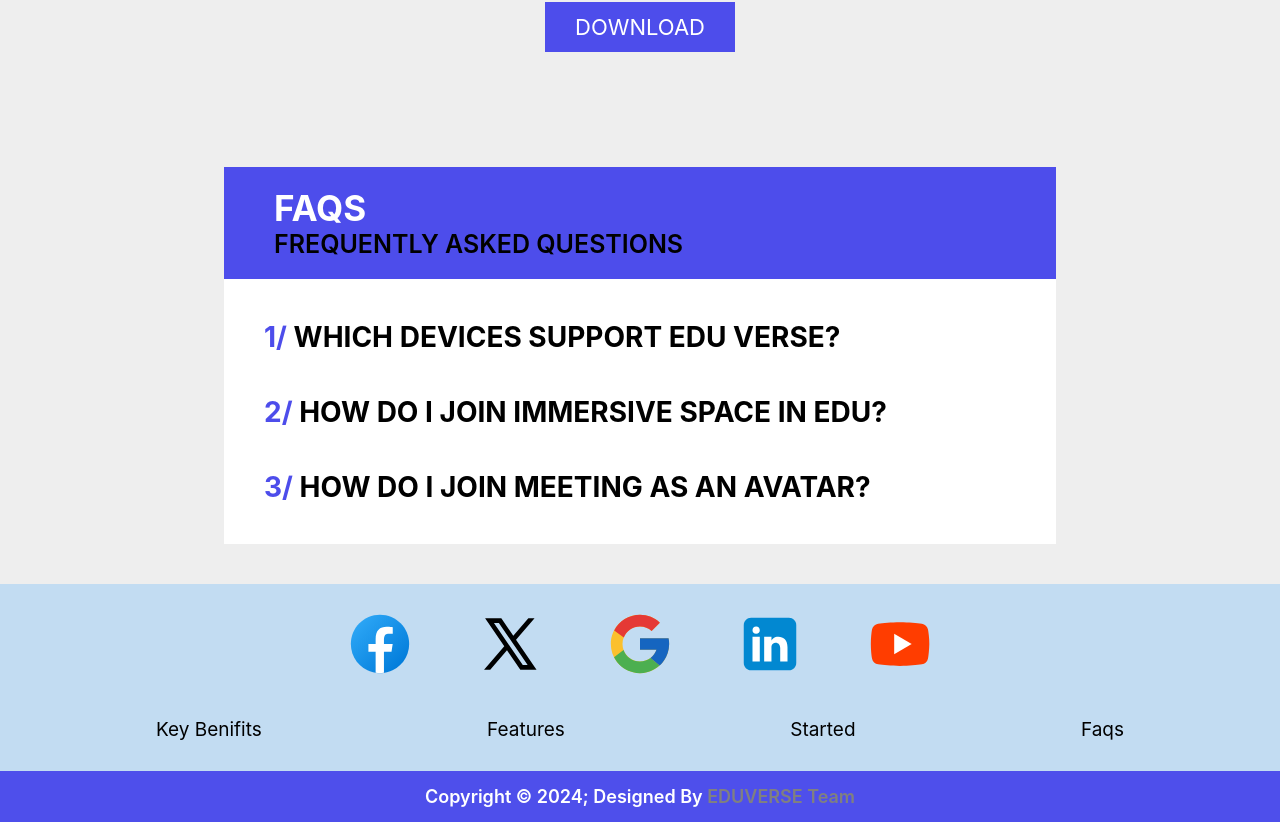
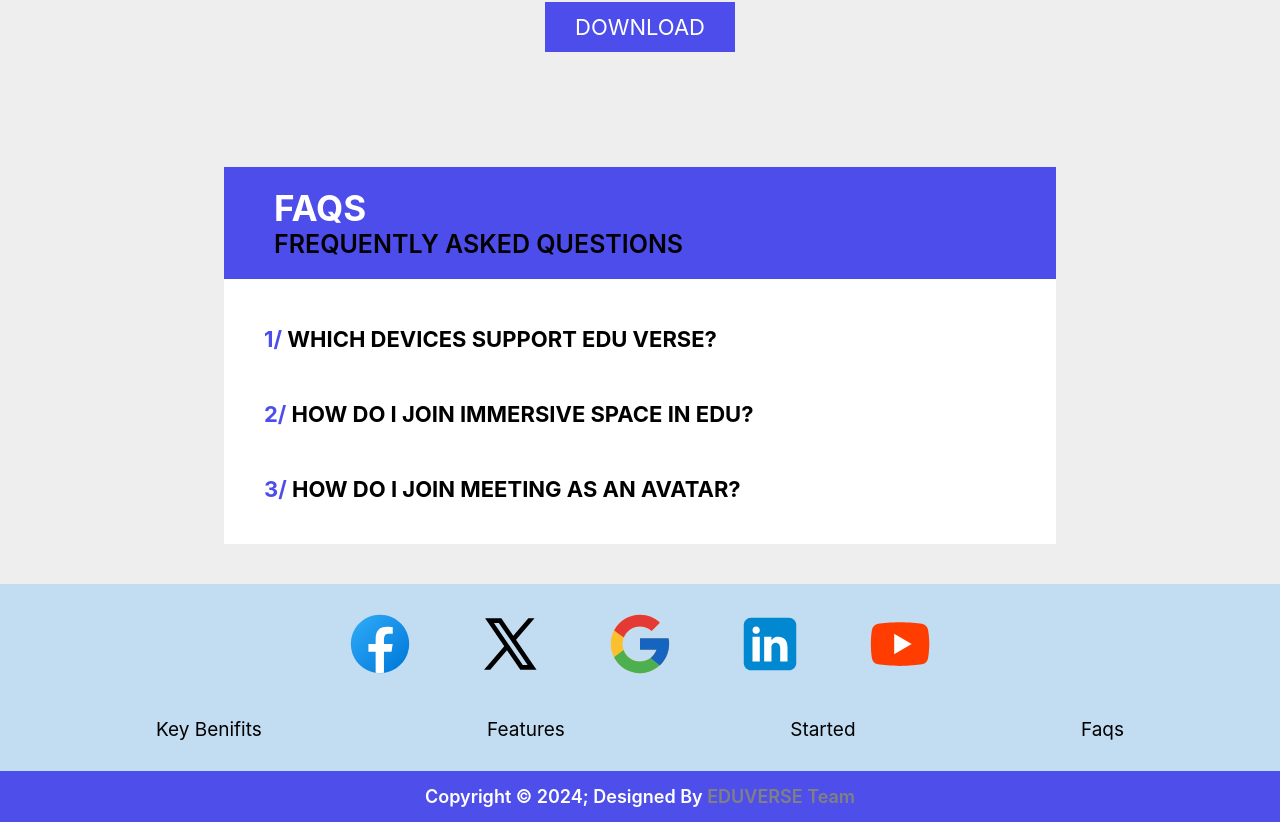
Before and after one commit to Ahmed-Elbqarey/Graduation_Project, a React (Create React App) app: page / in a window 1280 px wide. Shown: the part 2378-3200 px from the top of the page. Built offline with nearby package versions, Linux system fonts and the light colour scheme.

Commit message:
.........

```diff
--- a/src/pages/App.css
+++ b/src/pages/App.css
@@ -239,7 +239,7 @@ body {
 #faqs a {
   color: black;
   text-transform: uppercase;
-  font-size: 28px;
+  font-size: 22px;
   text-decoration: none;
 }
 #faqs span {
```
